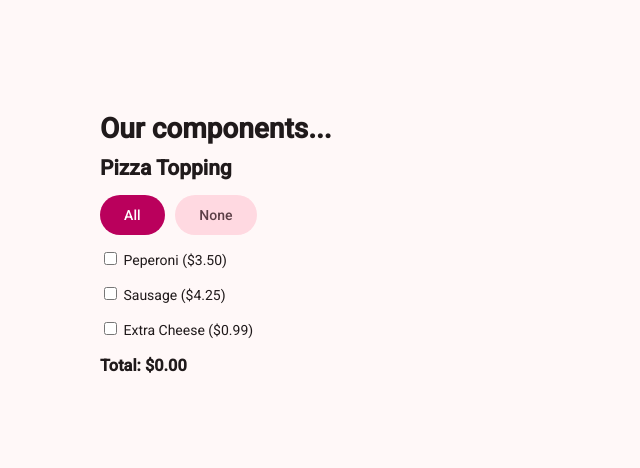
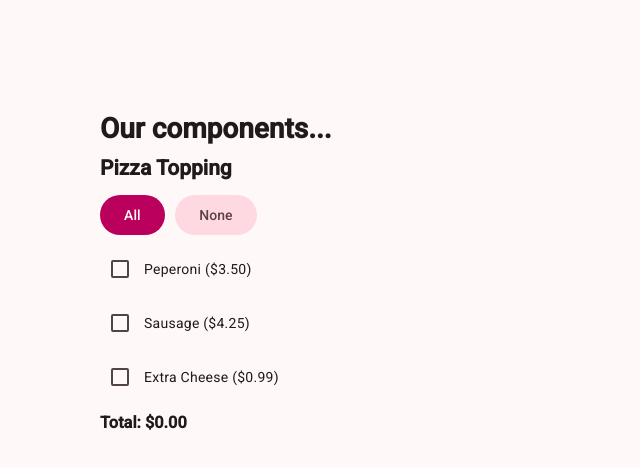
Before and after one commit to 2026-fall-jsf/angular-components, an Angular app: page / in a window 1280 px wide. Shown: the top 468 px of the page, without its empty margins (0-640 px from the left). Built offline with nearby package versions, Linux system fonts and the light colour scheme.

Commit message:
using materials angular components

```diff
--- a/src/app/pizza-toppings/pizza-toppings.html
+++ b/src/app/pizza-toppings/pizza-toppings.html
@@ -1,31 +1,28 @@
 
 <h2>Pizza Topping</h2>
 
-<button
-    (click)="checkAll()"
-    matButton="filled"
->
+<button (click)="checkAll()" matButton="filled">
     All
 </button>
+
 &nbsp;
-<button
-    (click)="unCheckAll()"
-    matButton="tonal"
->
+
+<button (click)="unCheckAll()" matButton="tonal">
     None
 </button>
 
 @for (topping of availablePizzaToppings(); track topping){
+
+
     <p>
-        <label>
-            <input
-            type="checkbox"
+        <mat-checkbox
             [checked]="topping.checked"
             (change)="toggleTopping(topping)"
-        />
-        {{topping.name}} ({{topping.price | currency }})
-        </label>
+        >
+            {{topping.name}} ({{topping.price | currency }})
+        </mat-checkbox>
     </p>
+
 }
 
 
```
Also changed, not shown: src/app/pizza-toppings/pizza-toppings.ts (+6 -1 lines).
